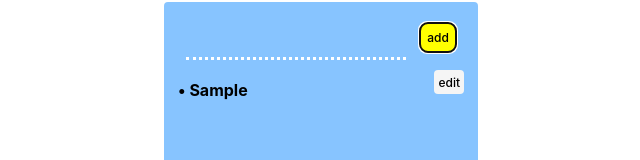
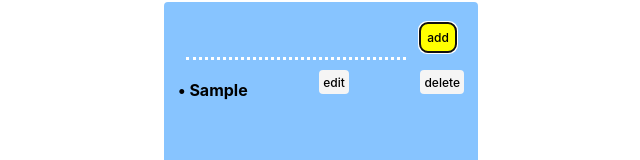
Before and after one commit to lenayoo/udemyTodo, a React (Vite) app: page / in a window 1280 px wide. Both pictures are taken after typing "Sample" into the empty fields and a click on the button "add". Shown: the part 203-363 px from the top of the page, without its empty margins (319-959 px from the left). Built offline with nearby package versions, Linux system fonts and the light colour scheme.

Commit message:
add delete handler

```diff
--- a/src/App.tsx
+++ b/src/App.tsx
@@ -29,6 +29,12 @@ function App() {
     console.log("selected edit", editText, editIndex);
   };
 
+  const deleteHandler = (index: number) => {
+    setTodos((prevTodos) => {
+      return prevTodos.filter((_todo, i) => i !== index);
+    });
+  };
+
   const doneHandler = (editText: string) => {
     setTodos((prevTodos) => {
       const updatedTodos = [...prevTodos];
@@ -39,6 +45,7 @@ function App() {
     setEditIndex(undefined);
     setEditText("");
   };
+
   // console.log(todos);
   return (
     <>
@@ -75,9 +82,11 @@ function App() {
                   &bull; {todo}
                 </div>
               )}
-
               <button className="edit-btn" onClick={() => edithandler(index)}>
                 edit
+              </button>
+              <button className="edit-btn" onClick={() => deleteHandler(index)}>
+                delete
               </button>
             </div>
           ))}
```
